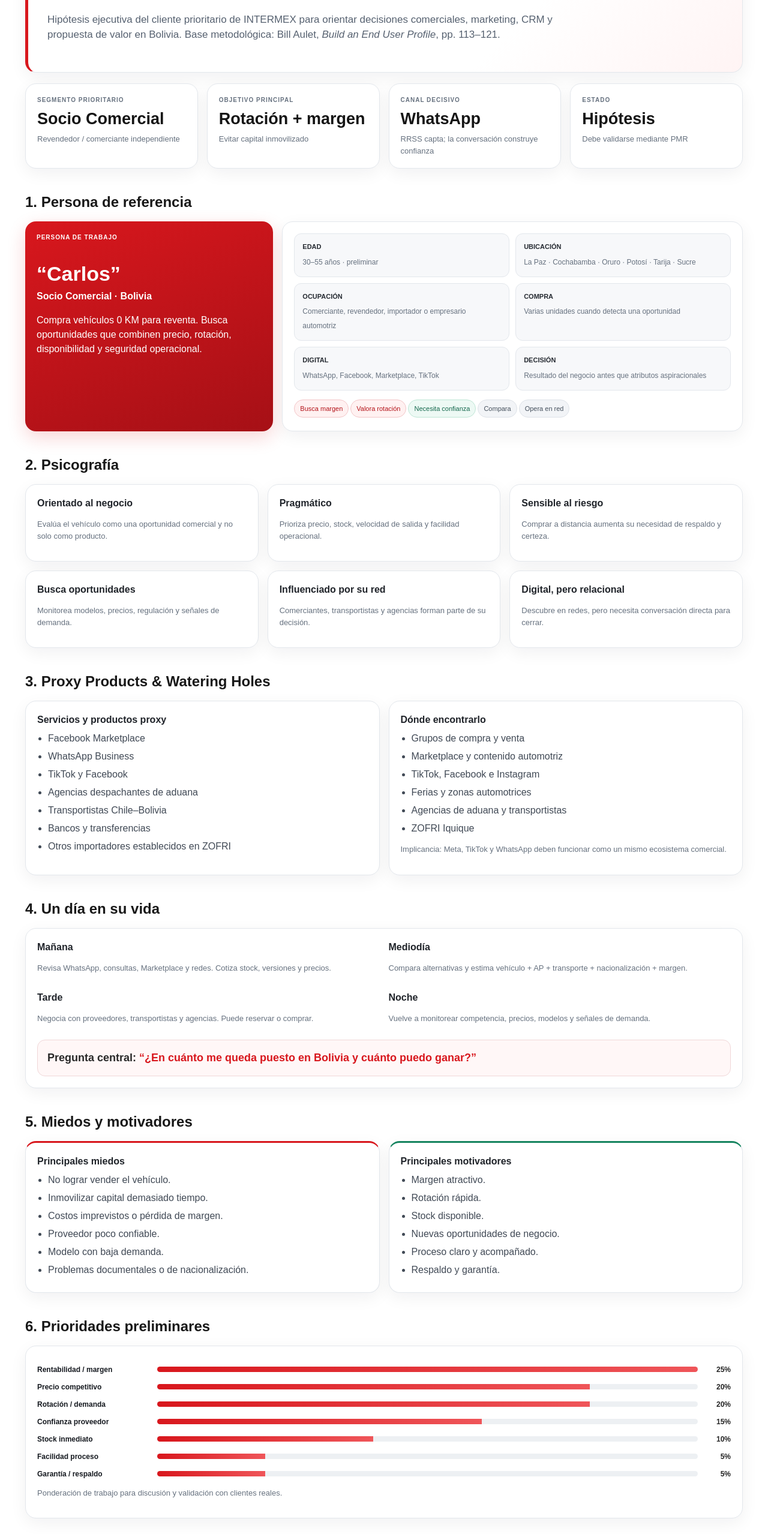
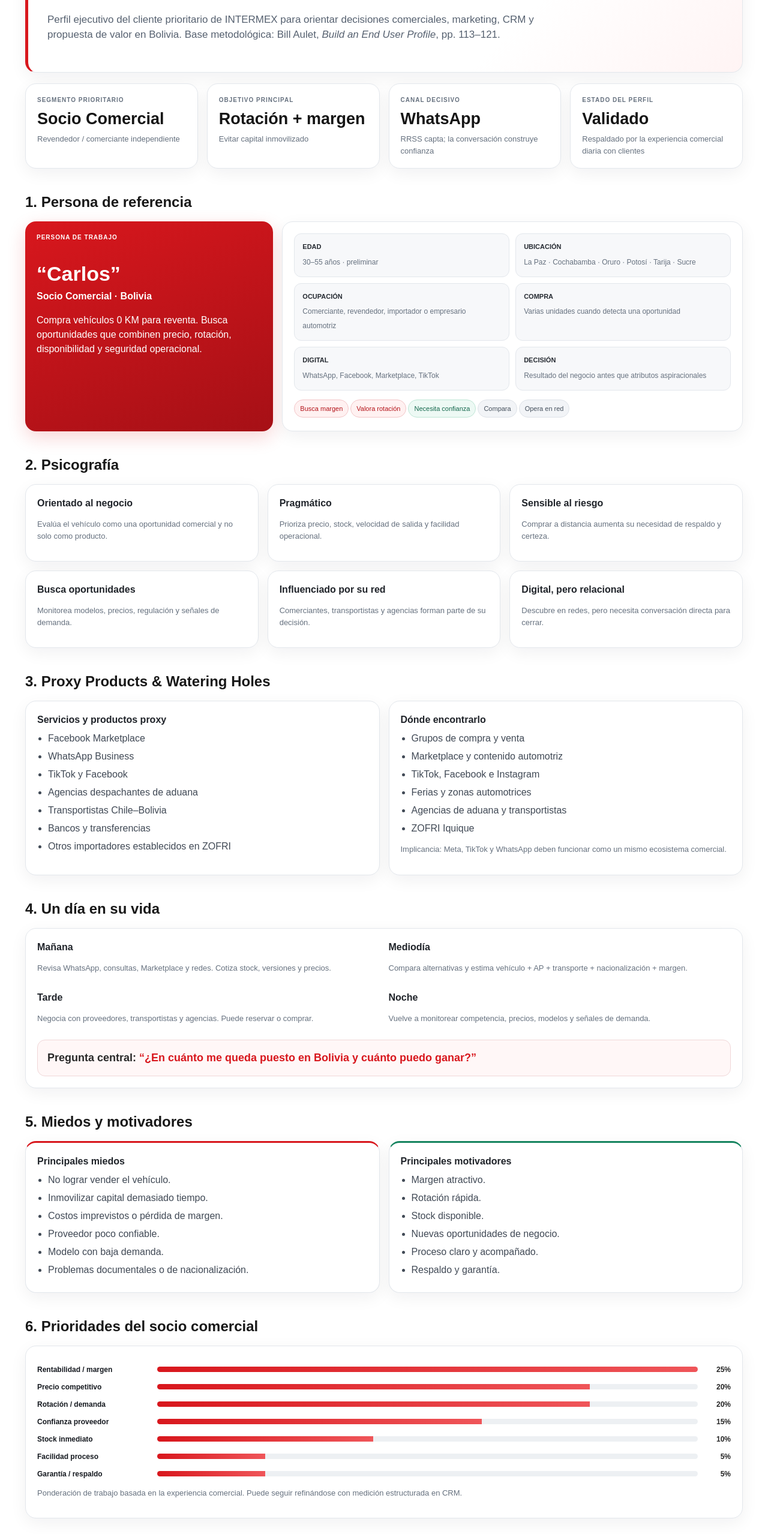
Before and after one commit to francaldron/dashboard-INTERMEX, a plain HTML site: page index.html in a window 1280 px wide. Shown: the part 240-2797 px from the top of the page at 60% size. Drawn offline with Linux system fonts and the light colour scheme.

Commit message:
Actualizar hallazgos validados del perfil de cliente INTERMEX

```diff
--- a/index.html
+++ b/index.html
@@ -52,7 +52,7 @@ li{margin:6px 0}
 table{width:100%;border-collapse:collapse;font-size:12px}
 th,td{text-align:left;padding:10px;border-bottom:1px solid var(--l);vertical-align:top}
 th{color:var(--m);font-size:9px;text-transform:uppercase;letter-spacing:.08em;background:#fafafa}
-.status{display:inline-block;border-radius:999px;padding:5px 7px;background:#fff8e8;border:1px solid #efd99f;color:#8a6416;font-size:9px;font-weight:900;text-transform:uppercase}
+.status{display:inline-block;border-radius:999px;padding:5px 8px;background:#edf9f4;border:1px solid #b9e5d2;color:#14684d;font-size:9px;font-weight:900;text-transform:uppercase}
 .call{padding:24px;border-radius:18px;border:1px solid #f1cfd1;background:linear-gradient(130deg,#fff,#fff6f6)}
 .call strong{font-size:20px;color:#222}
 .footer{border-top:1px solid var(--l);margin-top:38px;padding-top:16px;display:flex;justify-content:space-between;color:var(--m);font-size:10px}
@@ -65,12 +65,12 @@ th{color:var(--m);font-size:9px;text-transform:uppercase;letter-spacing:.08em;ba
 <body>
 <div class="wrap">
 <div class="top"><div class="brand">INTERMEX S.A.<small>Estrategia comercial · Mercado boliviano</small></div><div><span class="tag">Uso interno · Directorio</span> <button class="btn" onclick="window.print()">Imprimir / PDF</button></div></div>
-<section class="hero"><div class="ey">Disciplined Entrepreneurship · Step 3</div><h1>Perfil de Usuario Final</h1><p class="lead">Hipótesis ejecutiva del cliente prioritario de INTERMEX para orientar decisiones comerciales, marketing, CRM y propuesta de valor en Bolivia. Base metodológica: Bill Aulet, <i>Build an End User Profile</i>, pp. 113–121.</p></section>
+<section class="hero"><div class="ey">Disciplined Entrepreneurship · Step 3</div><h1>Perfil de Usuario Final</h1><p class="lead">Perfil ejecutivo del cliente prioritario de INTERMEX para orientar decisiones comerciales, marketing, CRM y propuesta de valor en Bolivia. Base metodológica: Bill Aulet, <i>Build an End User Profile</i>, pp. 113–121.</p></section>
 <div class="grid four">
 <div class="card"><div class="label">Segmento prioritario</div><div class="value">Socio Comercial</div><div class="muted">Revendedor / comerciante independiente</div></div>
 <div class="card"><div class="label">Objetivo principal</div><div class="value">Rotación + margen</div><div class="muted">Evitar capital inmovilizado</div></div>
 <div class="card"><div class="label">Canal decisivo</div><div class="value">WhatsApp</div><div class="muted">RRSS capta; la conversación construye confianza</div></div>
-<div class="card"><div class="label">Estado</div><div class="value">Hipótesis</div><div class="muted">Debe validarse mediante PMR</div></div>
+<div class="card"><div class="label">Estado del perfil</div><div class="value">Validado</div><div class="muted">Respaldado por la experiencia comercial diaria con clientes</div></div>
 </div>
 <h2>1. Persona de referencia</h2>
 <section class="persona">
@@ -110,7 +110,7 @@ th{color:var(--m);font-size:9px;text-transform:uppercase;letter-spacing:.08em;ba
 <div class="card risk"><h3>Principales miedos</h3><ul><li>No lograr vender el vehículo.</li><li>Inmovilizar capital demasiado tiempo.</li><li>Costos imprevistos o pérdida de margen.</li><li>Proveedor poco confiable.</li><li>Modelo con baja demanda.</li><li>Problemas documentales o de nacionalización.</li></ul></div>
 <div class="card motive"><h3>Principales motivadores</h3><ul><li>Margen atractivo.</li><li>Rotación rápida.</li><li>Stock disponible.</li><li>Nuevas oportunidades de negocio.</li><li>Proceso claro y acompañado.</li><li>Respaldo y garantía.</li></ul></div>
 </div>
-<h2>6. Prioridades preliminares</h2>
+<h2>6. Prioridades del socio comercial</h2>
 <div class="card">
 <div class="barrow"><b>Rentabilidad / margen</b><div class="bar"><i style="width:100%"></i></div><div class="num">25%</div></div>
 <div class="barrow"><b>Precio competitivo</b><div class="bar"><i style="width:80%"></i></div><div class="num">20%</div></div>
@@ -119,7 +119,7 @@ th{color:var(--m);font-size:9px;text-transform:uppercase;letter-spacing:.08em;ba
 <div class="barrow"><b>Stock inmediato</b><div class="bar"><i style="width:40%"></i></div><div class="num">10%</div></div>
 <div class="barrow"><b>Facilidad proceso</b><div class="bar"><i style="width:20%"></i></div><div class="num">5%</div></div>
 <div class="barrow"><b>Garantía / respaldo</b><div class="bar"><i style="width:20%"></i></div><div class="num">5%</div></div>
-<p class="muted">Ponderación de trabajo para discusión y validación con clientes reales.</p>
+<p class="muted">Ponderación de trabajo basada en la experiencia comercial. Puede seguir refinándose con medición estructurada en CRM.</p>
 </div>
 <h2>7. Implicancias estratégicas</h2>
 <div class="grid three">
@@ -130,15 +130,15 @@ th{color:var(--m);font-size:9px;text-transform:uppercase;letter-spacing:.08em;ba
 <div class="card"><h3>Contenido de decisión</h3><p class="muted">Comparativas, disponibilidad, costos y proceso de compra.</p></div>
 <div class="card"><h3>Construir evidencia</h3><p class="muted">Registrar objeciones, origen de leads, modelos solicitados y cierres.</p></div>
 </div>
-<h2>8. Hipótesis a validar</h2>
-<div class="card" style="overflow:auto"><table><tr><th>Hipótesis</th><th>Validación</th><th>Estado</th></tr>
-<tr><td>Margen y rotación pesan más que atributos aspiracionales.</td><td>Entrevistas + motivos de compra en CRM.</td><td><span class="status">Hipótesis</span></td></tr>
-<tr><td>WhatsApp es el canal decisivo de cierre.</td><td>Atribución y análisis de conversaciones.</td><td><span class="status">Hipótesis</span></td></tr>
-<tr><td>La confianza reduce fricción en compras remotas.</td><td>Entrevistas y análisis de objeciones.</td><td><span class="status">Hipótesis</span></td></tr>
-<tr><td>Stock y disponibilidad aumentan la velocidad de decisión.</td><td>Comparar consultas, reservas y cierres por disponibilidad.</td><td><span class="status">Hipótesis</span></td></tr>
+<h2>8. Hallazgos validados en la operación comercial</h2>
+<div class="card" style="overflow:auto"><table><tr><th>Hallazgo observado</th><th>Evidencia operativa</th><th>Estado</th></tr>
+<tr><td>Margen y rotación pesan más que atributos aspiracionales.</td><td>Se confirma de forma recurrente en cotizaciones, conversaciones y decisiones de compra de socios comerciales.</td><td><span class="status">Validado</span></td></tr>
+<tr><td>WhatsApp es el canal decisivo de cierre.</td><td>La operación diaria muestra que WhatsApp concentra seguimiento, resolución de dudas y avance hacia el cierre comercial.</td><td><span class="status">Validado</span></td></tr>
+<tr><td>La confianza reduce fricción en compras remotas.</td><td>Las conversaciones y objeciones de clientes muestran que el respaldo y la seguridad del proveedor facilitan la decisión de compra a distancia.</td><td><span class="status">Validado</span></td></tr>
+<tr><td>Stock y disponibilidad aumentan la velocidad de decisión.</td><td>La disponibilidad inmediata aparece de forma recurrente como factor que acelera reservas y decisiones de compra.</td><td><span class="status">Validado</span></td></tr>
 </table></div>
 <h2>9. Propuesta de valor de trabajo</h2>
-<div class="call"><strong>INTERMEX ayuda a socios comerciales bolivianos a identificar y comprar vehículos 0 KM con potencial de rotación y rentabilidad desde ZOFRI.</strong><p class="muted" style="margin-bottom:0">La propuesta debe validarse con investigación primaria antes de considerarse definitiva.</p></div>
+<div class="call"><strong>INTERMEX ayuda a socios comerciales bolivianos a identificar y comprar vehículos 0 KM con potencial de rotación y rentabilidad desde ZOFRI.</strong><p class="muted" style="margin-bottom:0">Esta propuesta sintetiza patrones observados de forma recurrente en la relación comercial diaria con clientes.</p></div>
 <div class="footer"><div><strong>INTERMEX S.A.</strong> · Perfil de Usuario Final</div><div>Preparado para uso interno · Directorio</div></div>
 </div>
 </body>
```
